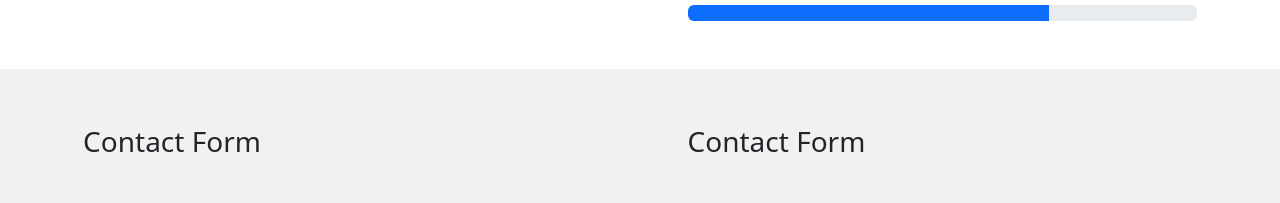
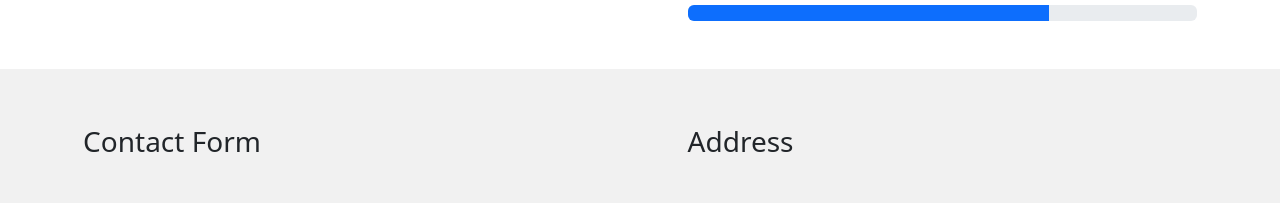
Before and after one commit to Aakash-lpu-9961/Project1, a plain HTML site: page index.html in a window 1280 px wide. Shown: the part 1450-1653 px from the top of the page. Drawn offline with nearby package versions, Linux system fonts and the light colour scheme.

Commit message:
Update index.html

```diff
--- a/index.html
+++ b/index.html
@@ -218,7 +218,7 @@
 
             <!-- Address Section -->
             <div class="col-md-5 mt-5">
-                <h3 class="mb-5">Contact Form</h3>
+                <h3 class="mb-5">Address</h3>
                 <p>1180, Kimberley Way, WILLISTON PARK <br>
                     NEW YORK - 11596 <br>
                     <i class="bi bi-telephone"></i> : 917-772-5081</p>
```
